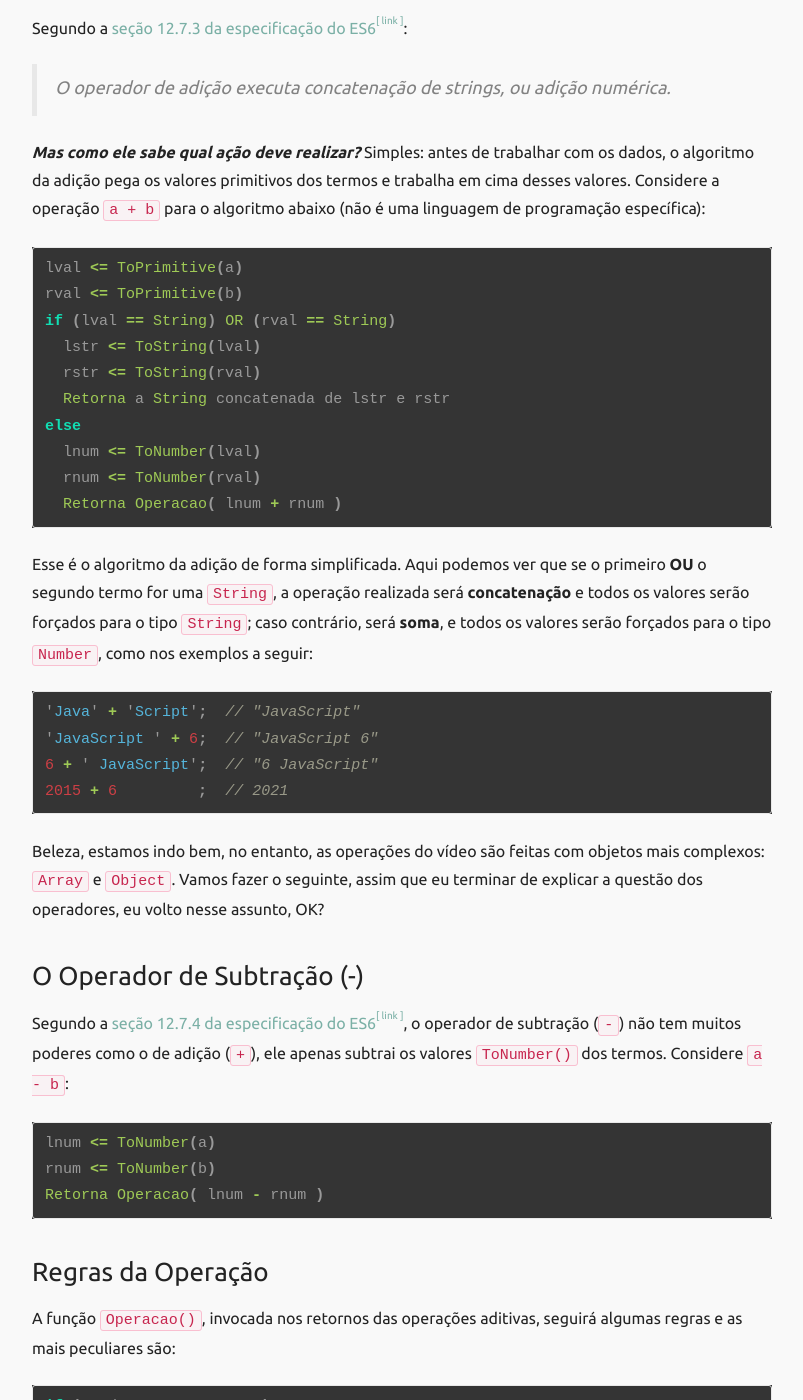
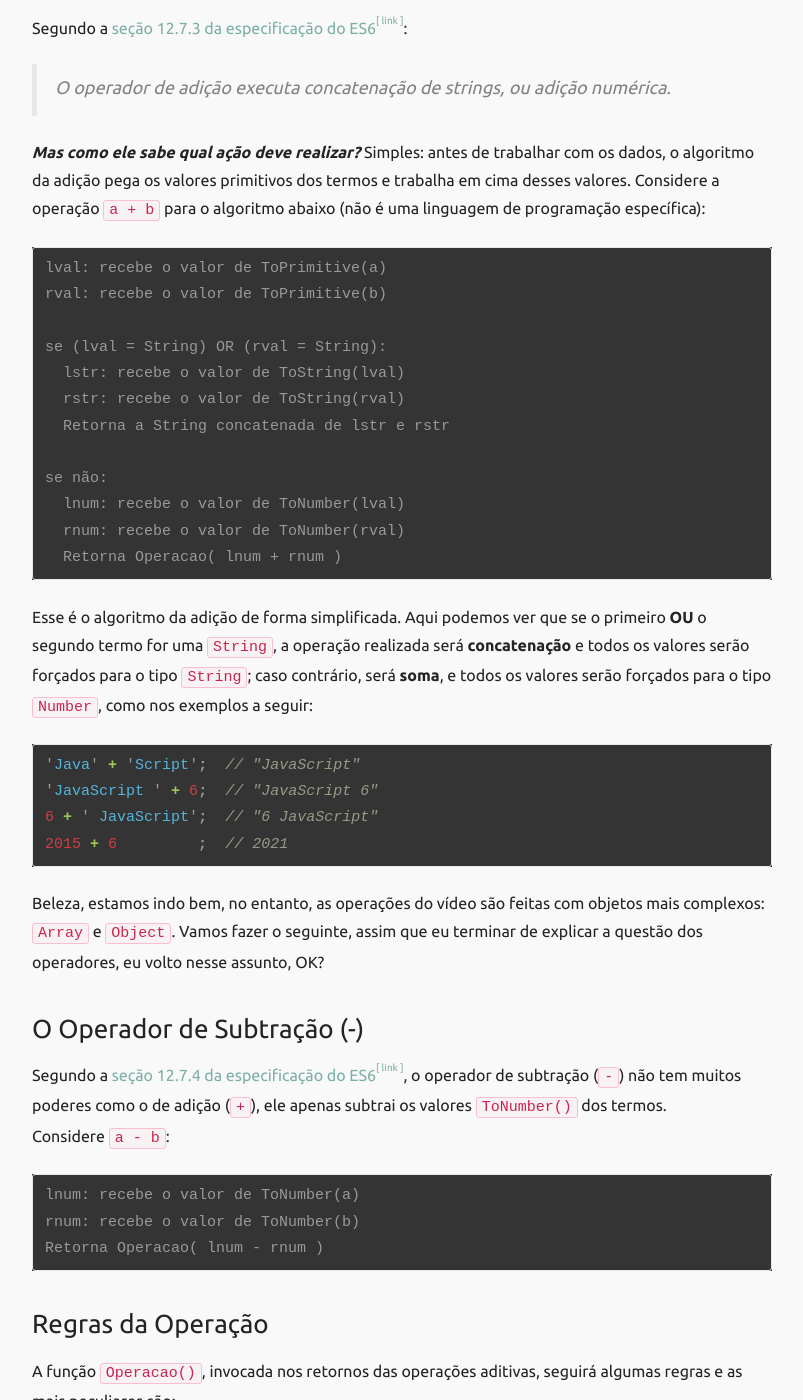
Before and after one commit to gabsprates/gabsprates.github.io, a Jekyll site: the page built from _posts/2016-10-05-wat-js.md, in a window 1280 px wide and 1400 px high, scrolled down 2220 px. Shown: the whole window, without its empty margins (238-1041 px from the left). Built offline with Jekyll 4.4.1, drawn with Linux system fonts in a browser that asks for light colours; comment, search, counter and statistics services are not loaded; some of the changed text lies outside the part shown.

Commit message:
POST 05 - Melhoria em pseudo-códigos

````diff
--- a/_posts/2016-10-05-wat-js.md
+++ b/_posts/2016-10-05-wat-js.md
@@ -59,16 +59,18 @@ Segundo a [seção 12.7.3 da especificação do ES6](http://www.ecma-internation
 
 ***Mas como ele sabe qual ação deve realizar?*** Simples: antes de trabalhar com os dados, o algoritmo da adição pega os valores primitivos dos termos e trabalha em cima desses valores. Considere a operação `a + b` para o algoritmo abaixo (não é uma linguagem de programação específica):
 
-```rb
-lval <= ToPrimitive(a)
-rval <= ToPrimitive(b)
-if (lval == String) OR (rval == String)
-  lstr <= ToString(lval)
-  rstr <= ToString(rval)
+```
+lval: recebe o valor de ToPrimitive(a)
+rval: recebe o valor de ToPrimitive(b)
+
+se (lval = String) OR (rval = String):
+  lstr: recebe o valor de ToString(lval)
+  rstr: recebe o valor de ToString(rval)
   Retorna a String concatenada de lstr e rstr
-else
-  lnum <= ToNumber(lval)
-  rnum <= ToNumber(rval)
+
+se não:
+  lnum: recebe o valor de ToNumber(lval)
+  rnum: recebe o valor de ToNumber(rval)
   Retorna Operacao( lnum + rnum )
 ```
 
@@ -85,11 +87,11 @@ Beleza, estamos indo bem, no entanto, as operações do vídeo são feitas com o
 
 ### O Operador de Subtração (-)
 
-Segundo a [seção 12.7.4 da especificação do ES6](http://www.ecma-international.org/ecma-262/6.0/index.html#sec-subtraction-operator-minus), o operador de subtração (`-`) não tem muitos poderes como o de adição (`+`), ele apenas subtrai os valores `ToNumber()` dos termos. Considere `a - b`:
+Segundo a [seção 12.7.4 da especificação do ES6](http://www.ecma-international.org/ecma-262/6.0/index.html#sec-subtraction-operator-minus), o operador de subtração (`-`) não tem muitos poderes como o de adição (`+`), ele apenas subtrai os valores `ToNumber()` dos termos. <br>Considere `a - b`:
 
-```rb
-lnum <= ToNumber(a)
-rnum <= ToNumber(b)
+```
+lnum: recebe o valor de ToNumber(a)
+rnum: recebe o valor de ToNumber(b)
 Retorna Operacao( lnum - rnum )
 ```
 
@@ -97,15 +99,15 @@ Retorna Operacao( lnum - rnum )
 
 A função `Operacao()`, invocada nos retornos das operações aditivas, seguirá algumas regras e as mais peculiares são:
 
-```rb
-if (um dos termos == NaN)
+```
+se (um dos termos = NaN):
   Retorna NaN
 
-if (ambos os termos == Infinity, mas de sinais opostos)
+se (ambos os termos = Infinity, mas de sinais opostos):
   Retorna NaN
 ```
 
-Quando um termo é `NaN`, significa que o resutado de `ToNumber()` de um dos termos não teve uma conversão `ToPrimitive()` normal, então, era um elemento do tipo `Object` que não tinha um tipo primitivo definido.
+Quando um termo é [`NaN`](http://www.ecma-international.org/ecma-262/6.0/index.html#sec-terms-and-definitions-nan), significa que o resutado de `ToNumber()` de um dos termos não teve uma conversão `ToPrimitive()` normal, então, era um elemento do tipo `Object` que não tinha um tipo primitivo definido.
 
 As demais condições seguem a matemática que aprendemos mesmo:
 
````
Also changed, not shown: 2 other files.
